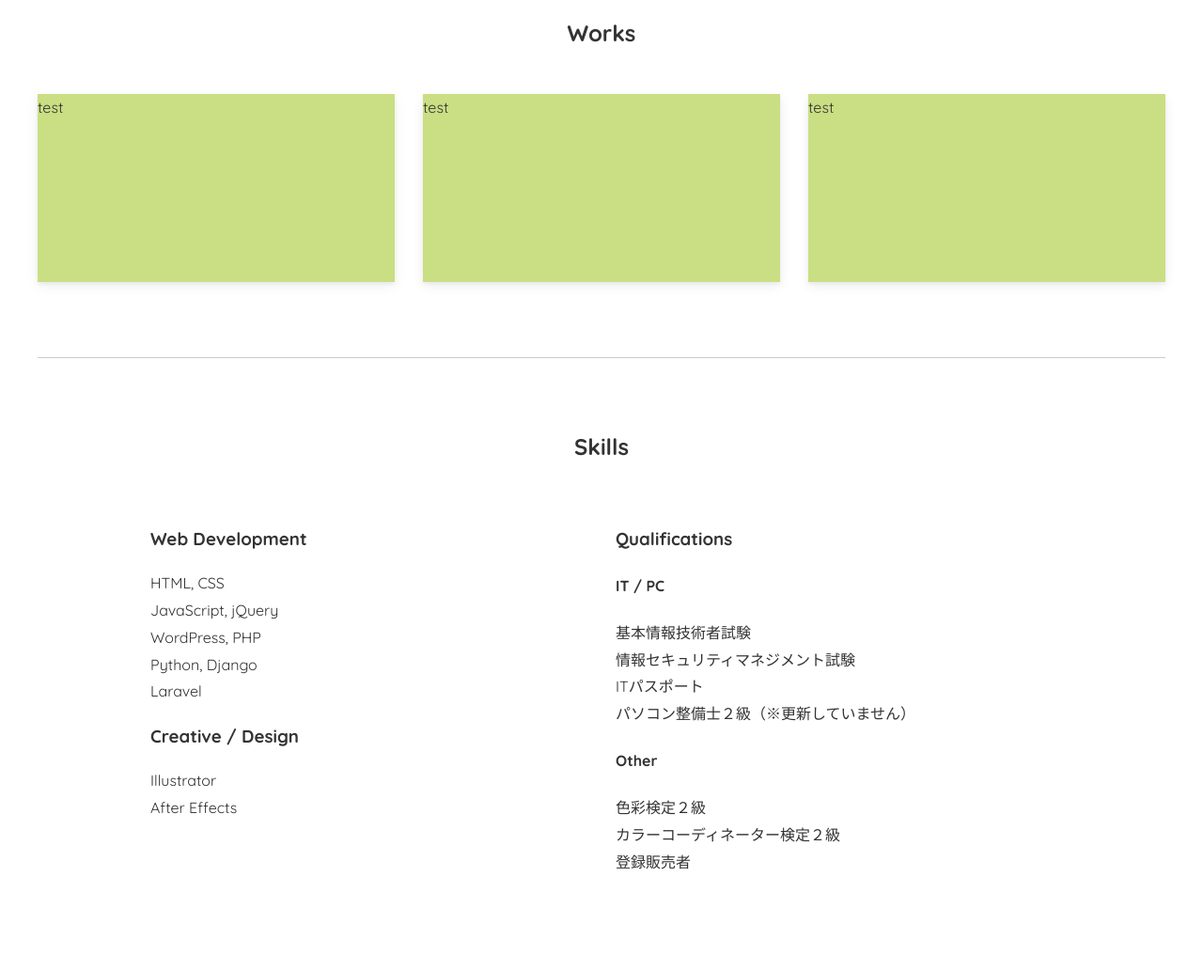
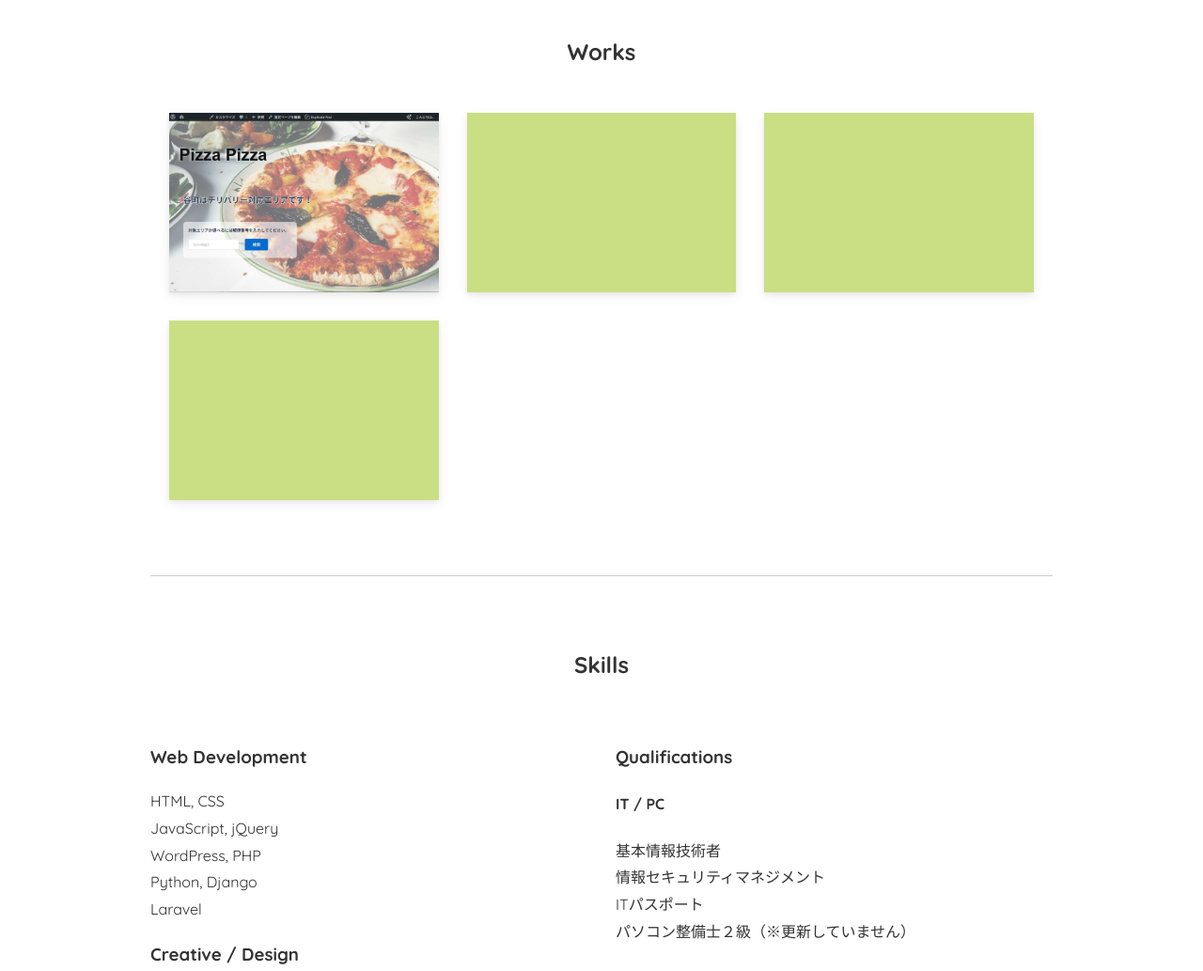
Before and after one commit to nyaataco/nyaataco.github.io, a plain HTML site: page index.html in a window 1280 px wide. Shown: the part 720-1753 px from the top of the page at 94% size. Drawn offline with Linux system fonts and the light colour scheme.

Commit message:
画像の部分を変更。gridレイアウトにする

```diff
--- a/css/style.css
+++ b/css/style.css
@@ -137,6 +137,17 @@ h1.heading {
     padding-top: 50px;
     padding-bottom: 80px;
     margin-bottom: 30px;
+    width: 80%;
+    margin-left: auto;
+    margin-right: auto;
+}
+
+@media (max-width: 1023px) {
+    #profile,
+    #works,
+    #skills {
+        width: 100%;
+    }
 }
 
 #profile,
@@ -148,7 +159,6 @@ h1.heading {
     display: flex;
     flex-direction: row-reverse;
     gap: 30px;
-    width: 80%;
     margin: 0 auto;
 }
 
@@ -161,15 +171,20 @@ h1.heading {
     flex: 1;
 }
 
-@media (max-width: 1023px) {
-    #profile .inner {
-        width: 100%;
-    }
+#profile-img {
+    width: 250px;
+    height: 250px;
+    background-size: cover;
 }
+
 
 @media (max-width: 599px) {
     #profile .inner {
         display: block;
+    }
+
+    #profile .inner .left {
+        margin: 0 auto;
     }
 
     #profile .inner .right {
@@ -179,26 +194,44 @@ h1.heading {
 
 
 #works .inner {
+    display: grid;
+    grid-template-columns: repeat(auto-fit, minmax(250px, 1fr));
+    gap: 30px;
     margin: 0 auto;
-}
-
-#works .row {
-    display: flex;
-    gap: 30px;
+    max-width: 1200px;
+    padding: 0 20px;
 }
 
 #works .col {
-    flex: 1;
-    height: 200px;
+    aspect-ratio: 3 / 2;
     background: #cade83;
     box-shadow: var(--shadow);
+    overflow: hidden;
+}
+
+
+#works .col .link {
+    display: block;
+    width: 100%;
+    height: 100%;
+}
+
+#works .col .image {
+    width: 100%;
+    height: 100%;
+    background-size: cover;
+    display: block;
+}
+
+.pizza {
+    background-image: url("../images/sample-pizza.jpg");
+    background-position: left center;
 }
 
 
 #skills .inner {
     display: flex;
     gap: 30px;
-    width: 80%;
     margin: 0 auto;
 }
 
@@ -210,7 +243,6 @@ h1.heading {
 @media (max-width: 599px) {
     #skills .inner {
         display: block;
-        width: 100%;
     }
 
     #skills .left {
--- a/index.html
+++ b/index.html
@@ -66,12 +66,25 @@
             <h2 class="heading">Works</h2>
 
             <div class="inner">
-                <div class="row">
-                    <div class="col">
-                        test
-                    </div>
-                    <div class="col">test</div>
-                    <div class="col">test</div>
+                <div class="col">
+                    <a class="link" href="https://github.com/nyaataco/ZipcodeManager">
+                        <div class="image pizza"></div>
+                    </a>
+                </div>
+                <div class="col">
+                    <a href="">
+                        <div></div>
+                    </a>
+                </div>
+                <div class="col">
+                    <a href="">
+                        <div></div>
+                    </a>
+                </div>
+                <div class="col">
+                    <a href="">
+                        <div></div>
+                    </a>
                 </div>
             </div>
         </div>
@@ -103,8 +116,8 @@
 
                     <h4>IT / PC</h4>
                     <ul>
-                        <li>基本情報技術者試験</li>
-                        <li>情報セキュリティマネジメント試験</li>
+                        <li>基本情報技術者</li>
+                        <li>情報セキュリティマネジメント</li>
                         <li>ITパスポート</li>
                         <li>パソコン整備士２級（※更新していません）</li>
                     </ul>
```
Also changed, not shown: images/sample-pizza.jpg (added).
